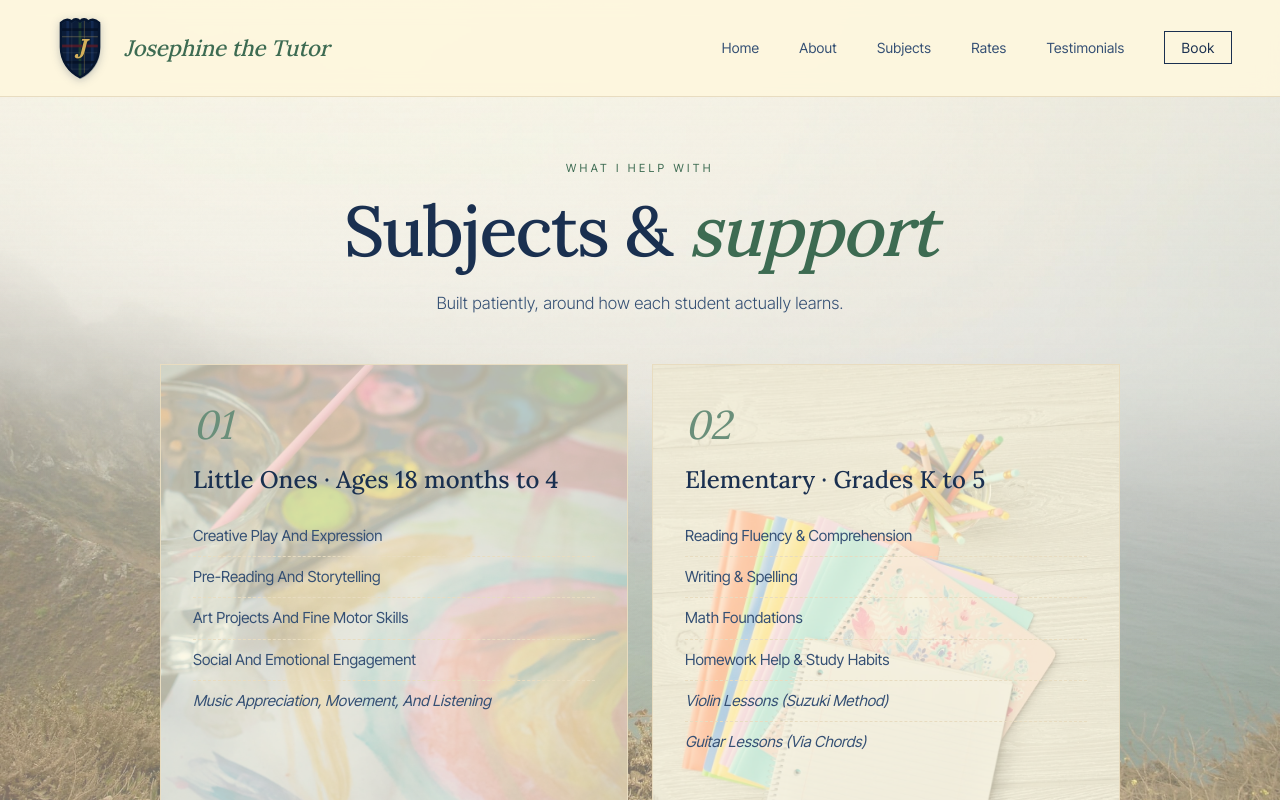
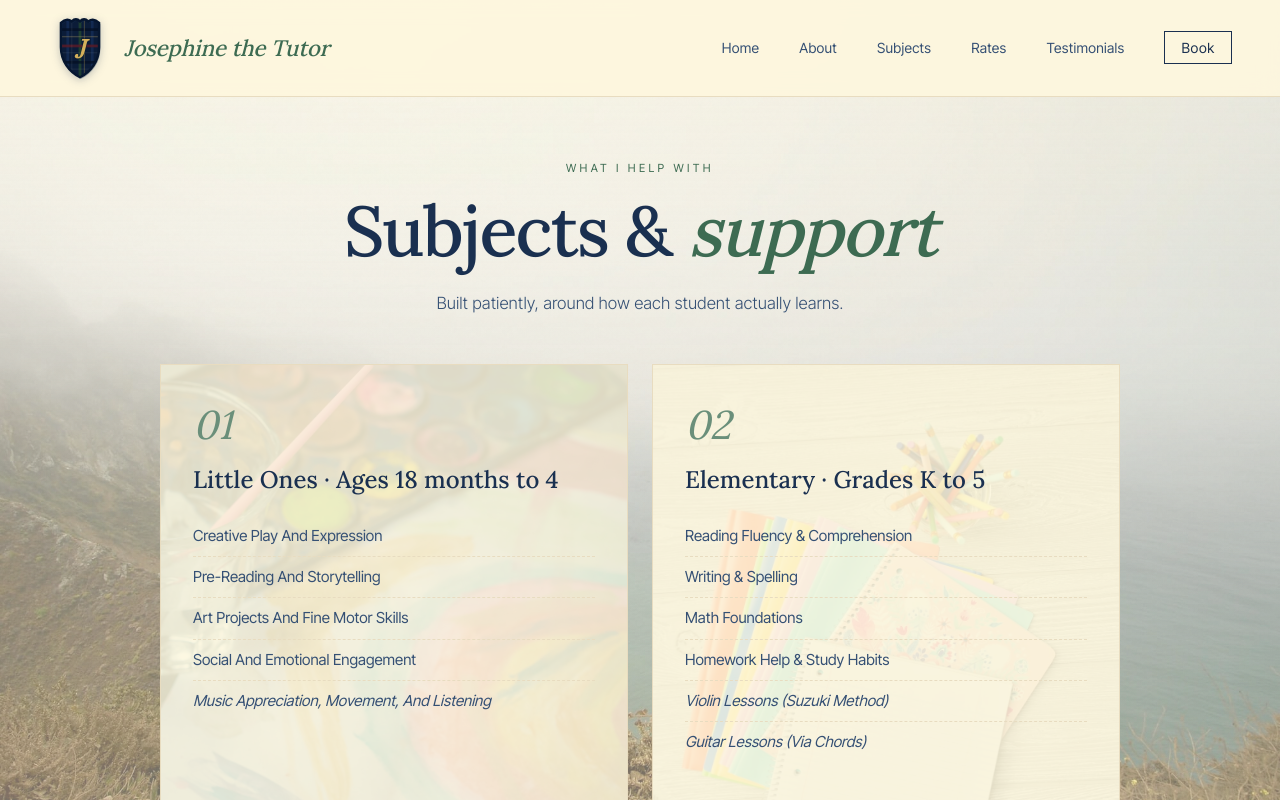
Before and after one commit to patrickparagas1/josephine-tutoring, a Next.js app: page /subjects in a window 1280 px wide. Shown: the top 800 px of the page. Built offline with nearby package versions, Linux system fonts and the light colour scheme.

Commit message:
Reduce service card background photo opacity from 0.28 to 0.12

```diff
--- a/app/globals.css
+++ b/app/globals.css
@@ -1923,7 +1923,7 @@ footer em,
   position: absolute;
   inset: 0;
   z-index: 0;
-  opacity: 0.28;
+  opacity: 0.12;
   transition: opacity 0.4s ease;
 }
 .service-card-bg img {
```
